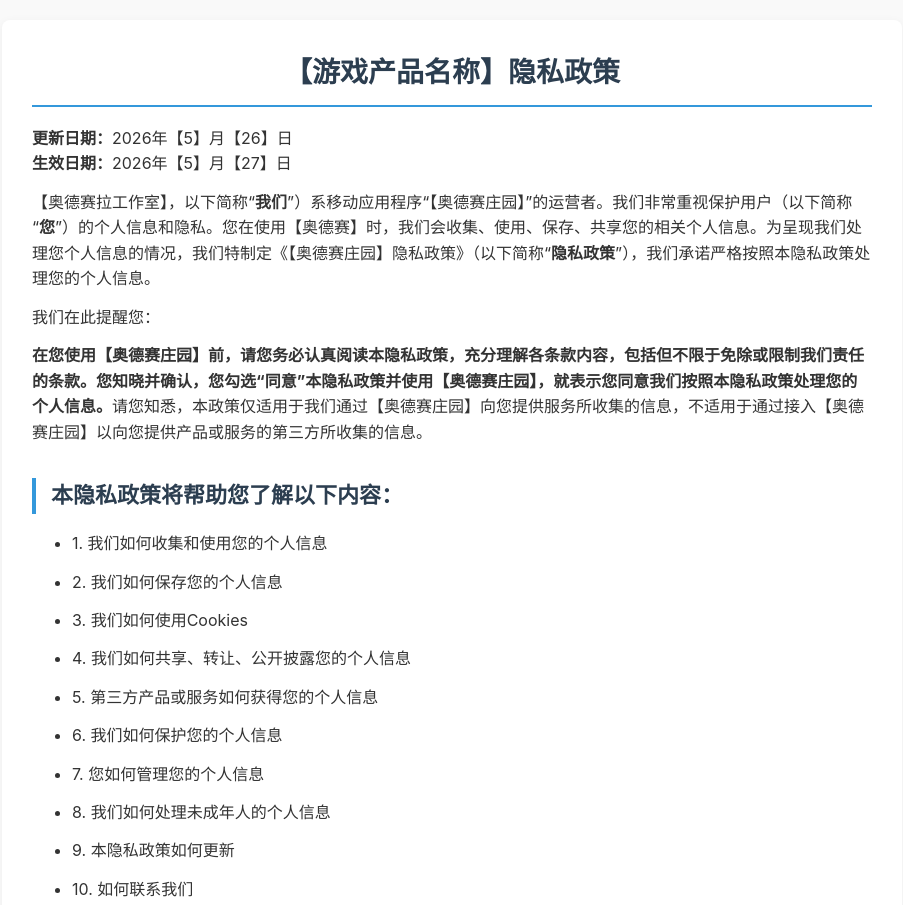
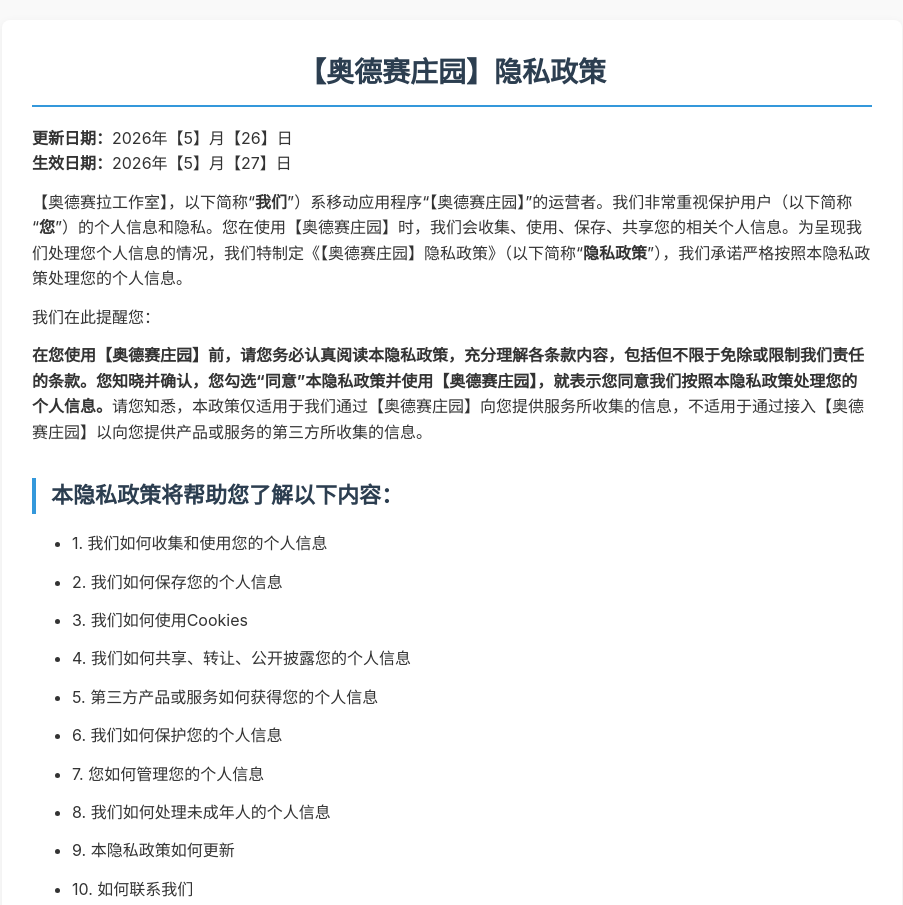
Before and after one commit to conbinellx/-, a plain HTML site: page index.html in a window 1280 px wide. Shown: the top 905 px of the page, without its empty margins (188-1091 px from the left). Drawn offline with Linux system fonts and the light colour scheme.

Commit message:
Update index.html

```diff
--- a/index.html
+++ b/index.html
@@ -3,7 +3,7 @@
 <head>
     <meta charset="UTF-8">
     <meta name="viewport" content="width=device-width, initial-scale=1.0">
-    <title>【游戏产品名称】隐私政策</title>
+    <title>【奥德赛庄园】隐私政策</title>
     <style>
         body {
             font-family: -apple-system, BlinkMacSystemFont, "Segoe UI", Roboto, "Helvetica Neue", Arial, sans-serif;
@@ -70,11 +70,11 @@
 </head>
 <body>
 <div class="container">
-    <h1>【游戏产品名称】隐私政策</h1>
+    <h1>【奥德赛庄园】隐私政策</h1>
     <p><strong>更新日期：</strong>2026年【5】月【26】日<br>
     <strong>生效日期：</strong>2026年【5】月【27】日</p>
 
-    <p>【奥德赛拉工作室】，以下简称“<strong>我们</strong>”）系移动应用程序“【奥德赛庄园】”的运营者。我们非常重视保护用户（以下简称“<strong>您</strong>”）的个人信息和隐私。您在使用【奥德赛】时，我们会收集、使用、保存、共享您的相关个人信息。为呈现我们处理您个人信息的情况，我们特制定《【奥德赛庄园】隐私政策》（以下简称“<strong>隐私政策</strong>”），我们承诺严格按照本隐私政策处理您的个人信息。</p>
+    <p>【奥德赛拉工作室】，以下简称“<strong>我们</strong>”）系移动应用程序“【奥德赛庄园】”的运营者。我们非常重视保护用户（以下简称“<strong>您</strong>”）的个人信息和隐私。您在使用【奥德赛庄园】时，我们会收集、使用、保存、共享您的相关个人信息。为呈现我们处理您个人信息的情况，我们特制定《【奥德赛庄园】隐私政策》（以下简称“<strong>隐私政策</strong>”），我们承诺严格按照本隐私政策处理您的个人信息。</p>
 
     <p>我们在此提醒您：</p>
     <p><strong>在您使用【奥德赛庄园】前，请您务必认真阅读本隐私政策，充分理解各条款内容，包括但不限于免除或限制我们责任的条款。您知晓并确认，您勾选“同意”本隐私政策并使用【奥德赛庄园】，就表示您同意我们按照本隐私政策处理您的个人信息。</strong>请您知悉，本政策仅适用于我们通过【奥德赛庄园】向您提供服务所收集的信息，不适用于通过接入【奥德赛庄园】以向您提供产品或服务的第三方所收集的信息。</p>
```
